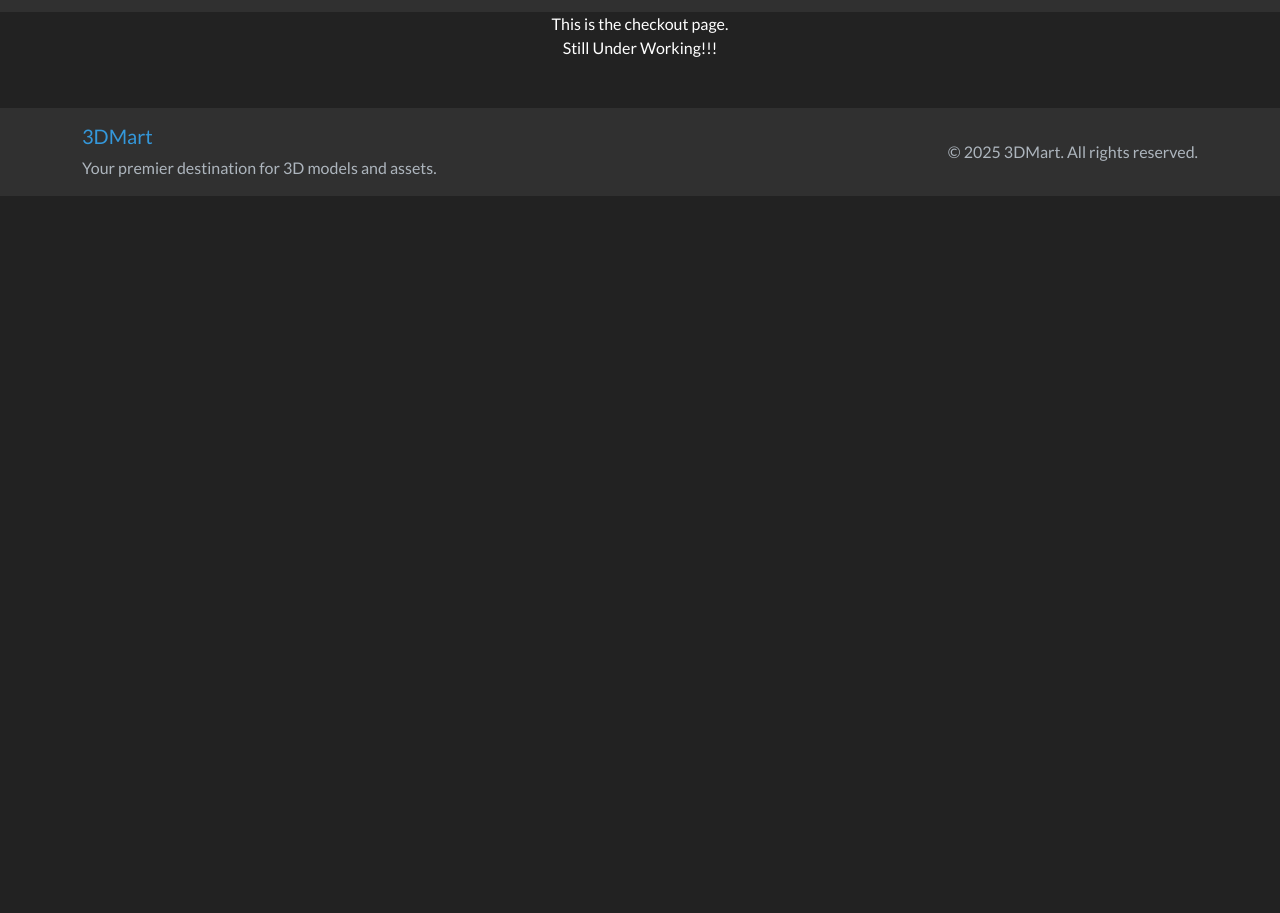
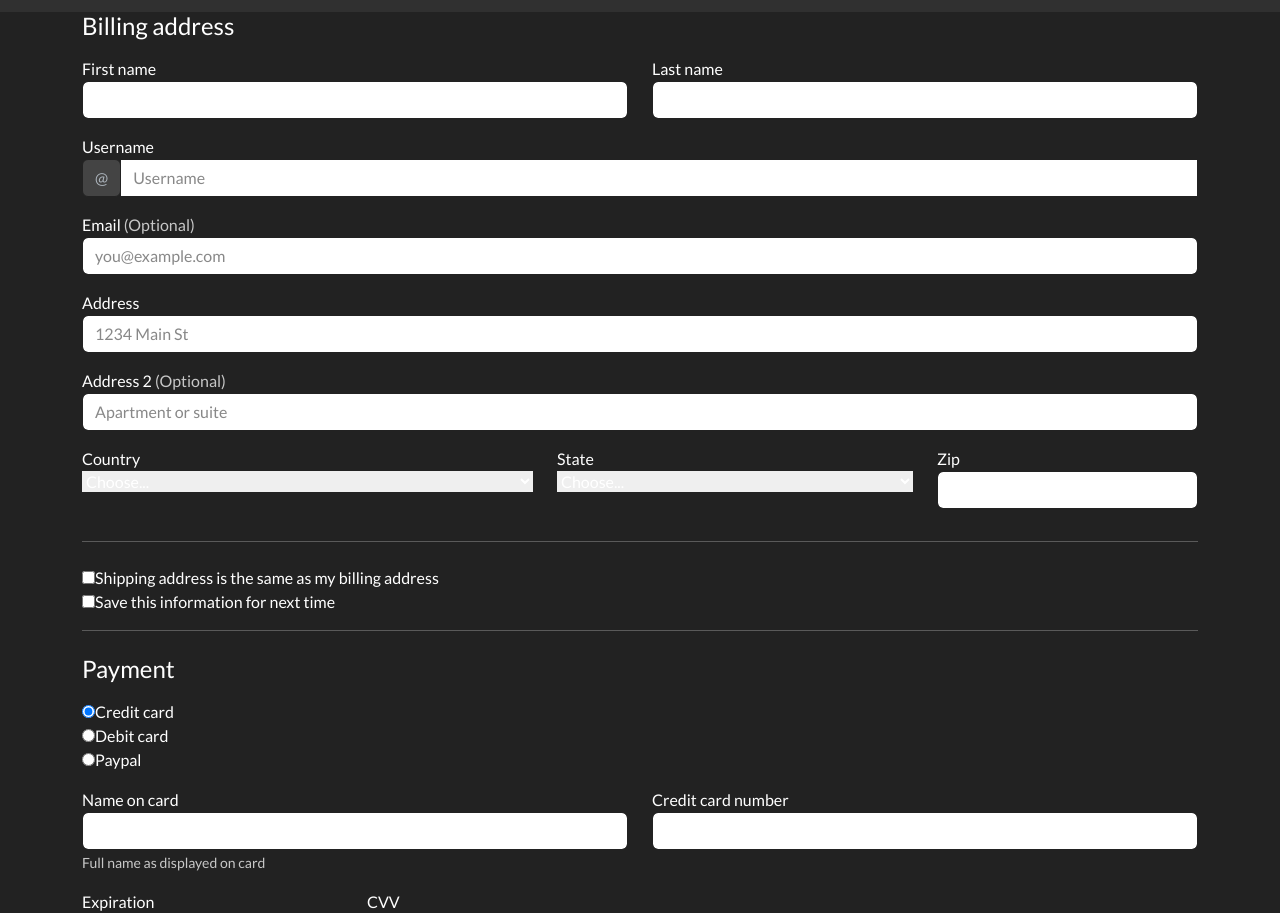
Before and after one commit to JaysonPra/React-3D-Model-Project, a React (Vite) app in the folder frontend/: page /checkout in a window 1280 px wide. Shown: the part 60-973 px from the top of the page. Before the commit the page ends 800 px from the top, so only its background shows below. Built offline with nearby package versions, Linux system fonts and the light colour scheme.

Commit message:
Made the Checkout page

```diff
--- a/frontend/src/Pages/Checkout.jsx
+++ b/frontend/src/Pages/Checkout.jsx
@@ -2,10 +2,280 @@ import React from "react";
 
 const Checkout = () => {
   return (
-    <div className="text-2xl text-red-600 text-center m-10">
-      This is the checkout page.
-      <br />
-      Still Under Working!!!
+    <div className="container">
+      <div className="row">
+        <div className="col-md-12">
+          <h4 className="mb-3">Billing address</h4>
+          <form className="needs-validation" novalidate>
+            <div className="row">
+              <div className="col-md-6 mb-3">
+                <label htmlFor="firstName">First name</label>
+                <input
+                  type="text"
+                  className="form-control"
+                  id="firstName"
+                  placeholder=""
+                  required
+                />
+                <div className="invalid-feedback">
+                  Valid first name is required.
+                </div>
+              </div>
+              <div className="col-md-6 mb-3">
+                <label htmlFor="lastName">Last name</label>
+                <input
+                  type="text"
+                  className="form-control"
+                  id="lastName"
+                  placeholder=""
+                  required
+                />
+                <div className="invalid-feedback">
+                  Valid last name is required.
+                </div>
+              </div>
+            </div>
+
+            <div className="mb-3">
+              <label htmlFor="username">Username</label>
+              <div className="input-group">
+                <div className="input-group-prepend">
+                  <span className="input-group-text">@</span>
+                </div>
+                <input
+                  type="text"
+                  className="form-control"
+                  id="username"
+                  placeholder="Username"
+                  required
+                />
+                <div className="invalid-feedback" style={{ width: "100%" }}>
+                  Your username is required.
+                </div>
+              </div>
+            </div>
+
+            <div className="mb-3">
+              <label htmlFor="email">
+                Email <span className="text-muted">(Optional)</span>
+              </label>
+              <input
+                type="email"
+                className="form-control"
+                id="email"
+                placeholder="you@example.com"
+              />
+              <div className="invalid-feedback">
+                Please enter a valid email address for shipping updates.
+              </div>
+            </div>
+
+            <div className="mb-3">
+              <label htmlFor="address">Address</label>
+              <input
+                type="text"
+                className="form-control"
+                id="address"
+                placeholder="1234 Main St"
+                required
+              />
+              <div className="invalid-feedback">
+                Please enter your shipping address.
+              </div>
+            </div>
+
+            <div className="mb-3">
+              <label htmlFor="address2">
+                Address 2 <span className="text-muted">(Optional)</span>
+              </label>
+              <input
+                type="text"
+                className="form-control"
+                id="address2"
+                placeholder="Apartment or suite"
+              />
+            </div>
+
+            <div className="row">
+              <div className="col-md-5 mb-3">
+                <label htmlFor="country">Country</label>
+                <select
+                  className="custom-select d-block w-100"
+                  id="country"
+                  required
+                >
+                  <option value="">Choose...</option>
+                  <option>United States</option>
+                </select>
+                <div className="invalid-feedback">
+                  Please select a valid country.
+                </div>
+              </div>
+              <div className="col-md-4 mb-3">
+                <label htmlFor="state">State</label>
+                <select
+                  className="custom-select d-block w-100"
+                  id="state"
+                  required
+                >
+                  <option value="">Choose...</option>
+                  <option>California</option>
+                </select>
+                <div className="invalid-feedback">
+                  Please provide a valid state.
+                </div>
+              </div>
+              <div className="col-md-3 mb-3">
+                <label htmlFor="zip">Zip</label>
+                <input
+                  type="text"
+                  className="form-control"
+                  id="zip"
+                  placeholder=""
+                  required
+                />
+                <div className="invalid-feedback">Zip code required.</div>
+              </div>
+            </div>
+            <hr className="mb-4" />
+            <div className="custom-control custom-checkbox">
+              <input
+                type="checkbox"
+                className="custom-control-input"
+                id="same-address"
+              />
+              <label className="custom-control-label" htmlFor="same-address">
+                Shipping address is the same as my billing address
+              </label>
+            </div>
+            <div className="custom-control custom-checkbox">
+              <input
+                type="checkbox"
+                className="custom-control-input"
+                id="save-info"
+              />
+              <label className="custom-control-label" htmlFor="save-info">
+                Save this information for next time
+              </label>
+            </div>
+            <hr className="mb-4" />
+
+            <h4 className="mb-3">Payment</h4>
+
+            <div className="d-block my-3">
+              <div className="custom-control custom-radio">
+                <input
+                  id="credit"
+                  name="paymentMethod"
+                  type="radio"
+                  className="custom-control-input"
+                  checked
+                  required
+                />
+                <label className="custom-control-label" htmlFor="credit">
+                  Credit card
+                </label>
+              </div>
+              <div className="custom-control custom-radio">
+                <input
+                  id="debit"
+                  name="paymentMethod"
+                  type="radio"
+                  className="custom-control-input"
+                  required
+                />
+                <label className="custom-control-label" htmlFor="debit">
+                  Debit card
+                </label>
+              </div>
+              <div className="custom-control custom-radio">
+                <input
+                  id="paypal"
+                  name="paymentMethod"
+                  type="radio"
+                  className="custom-control-input"
+                  required
+                />
+                <label className="custom-control-label" htmlFor="paypal">
+                  Paypal
+                </label>
+              </div>
+            </div>
+            <div className="row">
+              <div className="col-md-6 mb-3">
+                <label htmlFor="cc-name">Name on card</label>
+                <input
+                  type="text"
+                  className="form-control"
+                  id="cc-name"
+                  placeholder=""
+                  required
+                />
+                <small className="text-muted">
+                  Full name as displayed on card
+                </small>
+                <div className="invalid-feedback">Name on card is required</div>
+              </div>
+              <div className="col-md-6 mb-3">
+                <label htmlFor="cc-number">Credit card number</label>
+                <input
+                  type="text"
+                  className="form-control"
+                  id="cc-number"
+                  placeholder=""
+                  required
+                />
+                <div className="invalid-feedback">
+                  Credit card number is required
+                </div>
+              </div>
+            </div>
+            <div className="row">
+              <div className="col-md-3 mb-3">
+                <label htmlFor="cc-expiration">Expiration</label>
+                <input
+                  type="text"
+                  className="form-control"
+                  id="cc-expiration"
+                  placeholder=""
+                  required
+                />
+                <div className="invalid-feedback">Expiration date required</div>
+              </div>
+              <div className="col-md-3 mb-3">
+                <label htmlFor="cc-cvv">CVV</label>
+                <input
+                  type="text"
+                  className="form-control"
+                  id="cc-cvv"
+                  placeholder=""
+                  required
+                />
+                <div className="invalid-feedback">Security code required</div>
+              </div>
+            </div>
+            <hr className="mb-4" />
+            <button className="btn btn-primary btn-lg btn-block" type="submit">
+              Continue to checkout
+            </button>
+          </form>
+        </div>
+      </div>
+
+      <footer className="my-5 pt-5 text-muted text-center text-small">
+        <p className="mb-1">&copy; 2017-2018 Company Name</p>
+        <ul className="list-inline">
+          <li className="list-inline-item">
+            <a href="#">Privacy</a>
+          </li>
+          <li className="list-inline-item">
+            <a href="#">Terms</a>
+          </li>
+          <li className="list-inline-item">
+            <a href="#">Support</a>
+          </li>
+        </ul>
+      </footer>
     </div>
   );
 };
```
Also changed, not shown: 1 other file (tests, documents, lock files or other folders).
